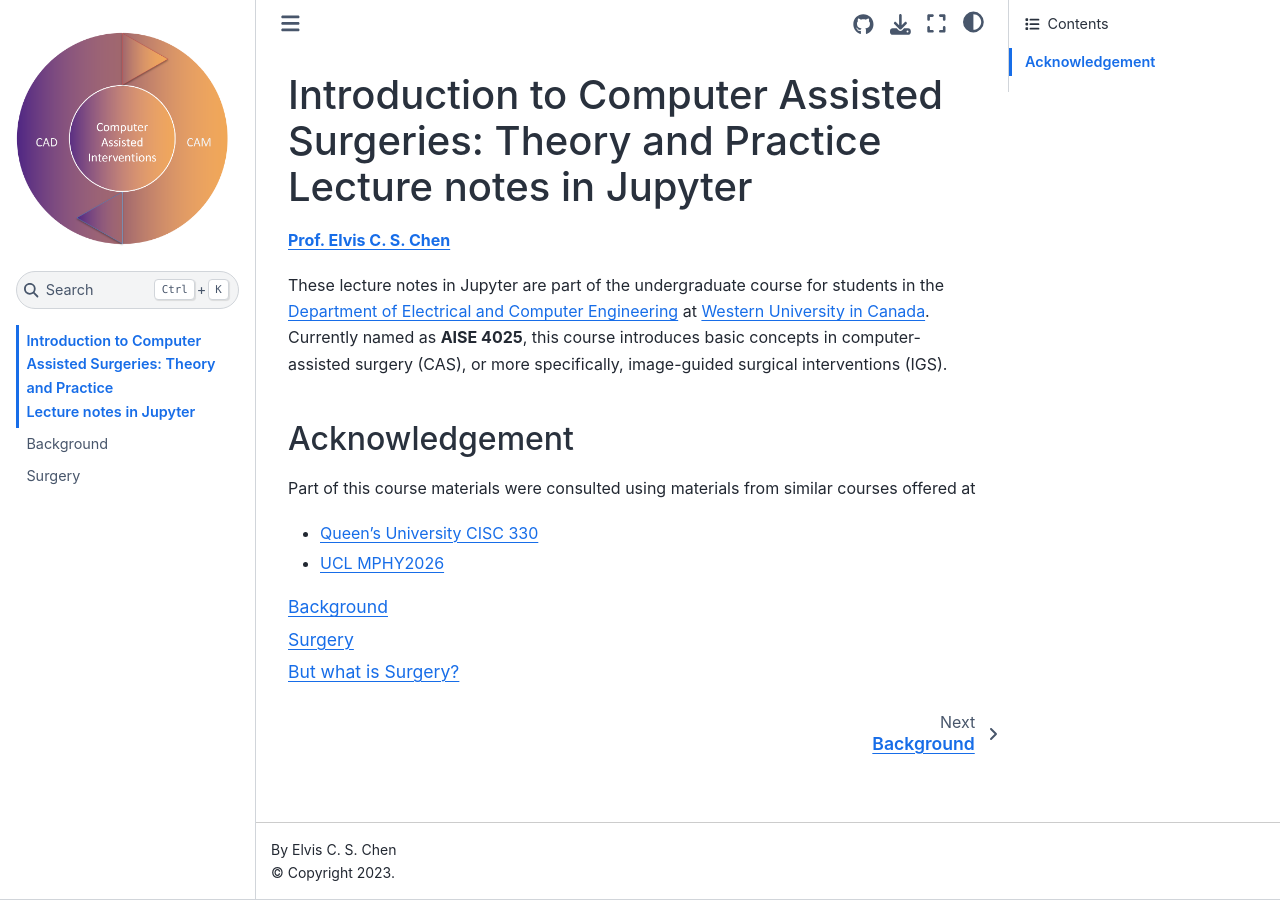
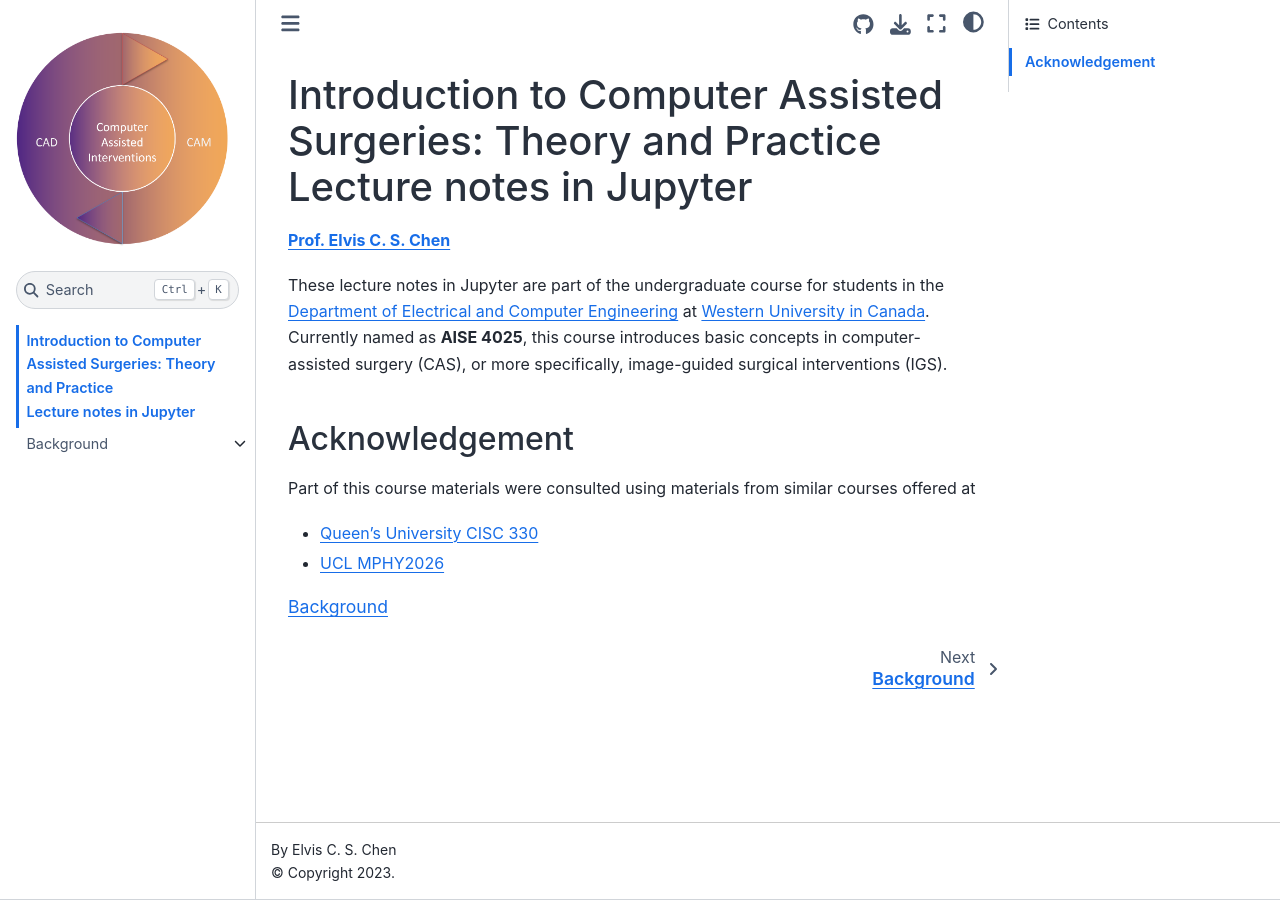
Before and after one commit to cheneuwo/CAS_Book, a Jupyter Book: the page built from intro.md, in a window 1280 px wide. Built offline with Jupyter Book 1.0.4 settings and Sphinx 7.4.7 and the Sphinx Book theme 1.1.4, drawn with Linux system fonts in a browser that asks for light colours; some of the changed lines change nothing that is shown.

Commit message:
Update _toc.yml

```diff
--- a/_toc.yml
+++ b/_toc.yml
@@ -5,4 +5,5 @@ format: jb-book
 root: intro
 chapters:
 - file: docs/Introduction/Background.ipynb
-- file: docs/Introduction/Surgery.ipynb
+  sections:
+  - file: docs/Introduction/Surgery.ipynb
```
